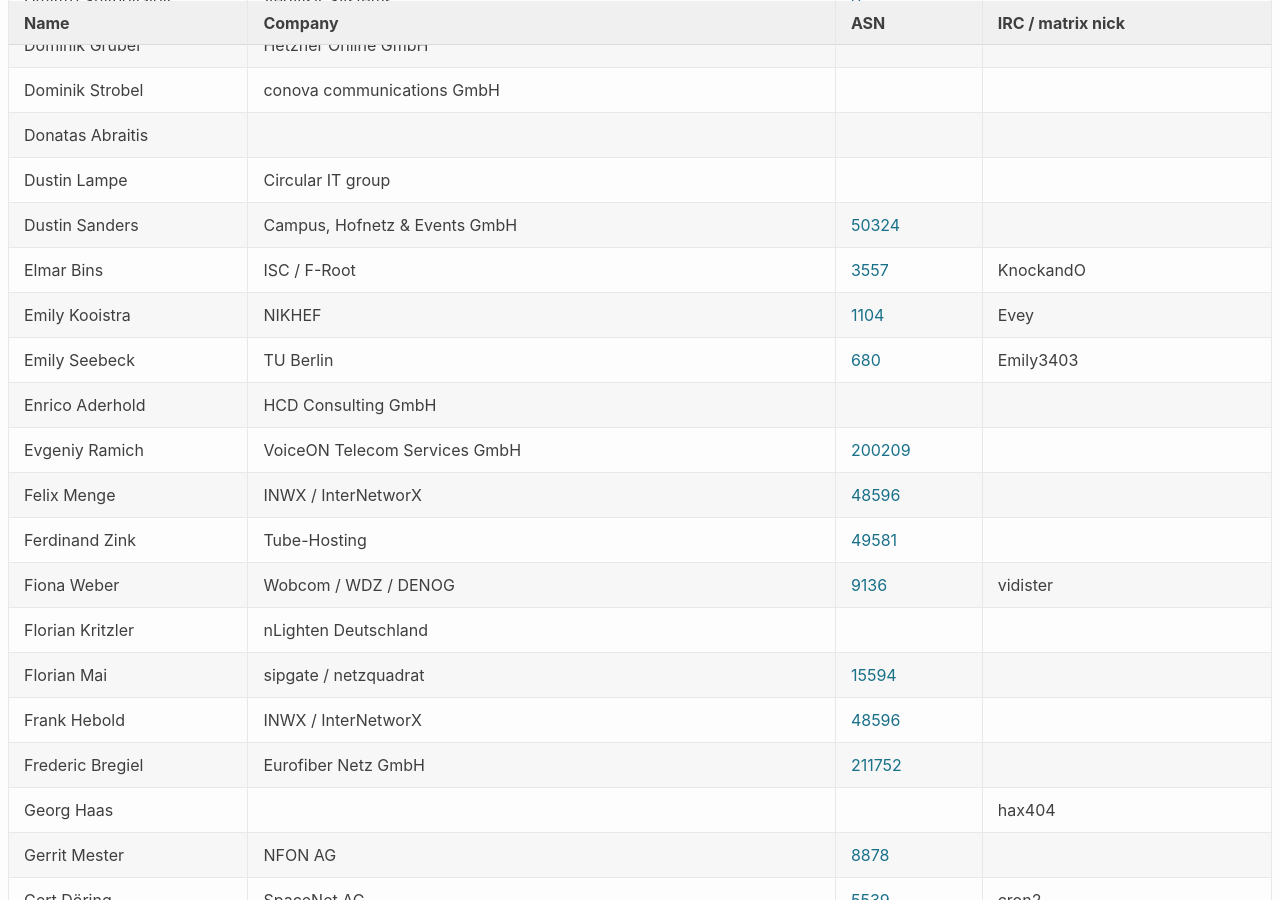
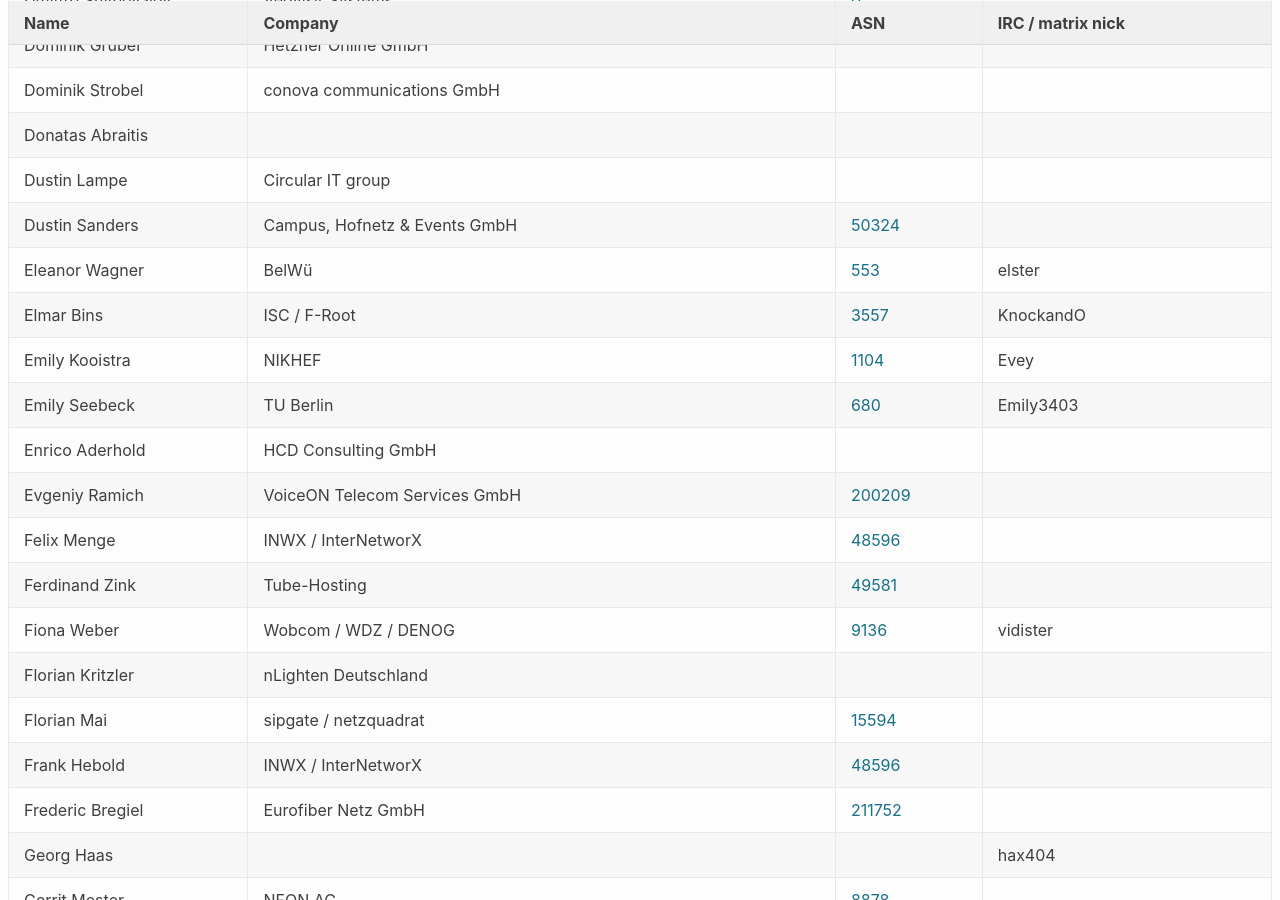
Before and after one commit to denog/pretix-attendeelist, a Jekyll site: the page built from denog16/index.markdown, in a window 1280 px wide and 900 px high, scrolled down 2923 px. Built offline with Jekyll 4.4.1, drawn with Linux system fonts in a browser that asks for light colours.

Commit message:
Latest data: Thu Sep 19 14:47:49 UTC 2024

```diff
--- a/_data/attendees_denog16_onsite.json
+++ b/_data/attendees_denog16_onsite.json
@@ -396,6 +396,12 @@
     "asn": "50324"
   },
   {
+    "name": "Eleanor Wagner",
+    "company": "BelWü",
+    "irc": "elster",
+    "asn": "553"
+  },
+  {
     "name": "Elmar Bins",
     "company": "ISC / F-Root",
     "irc": "KnockandO",
```
